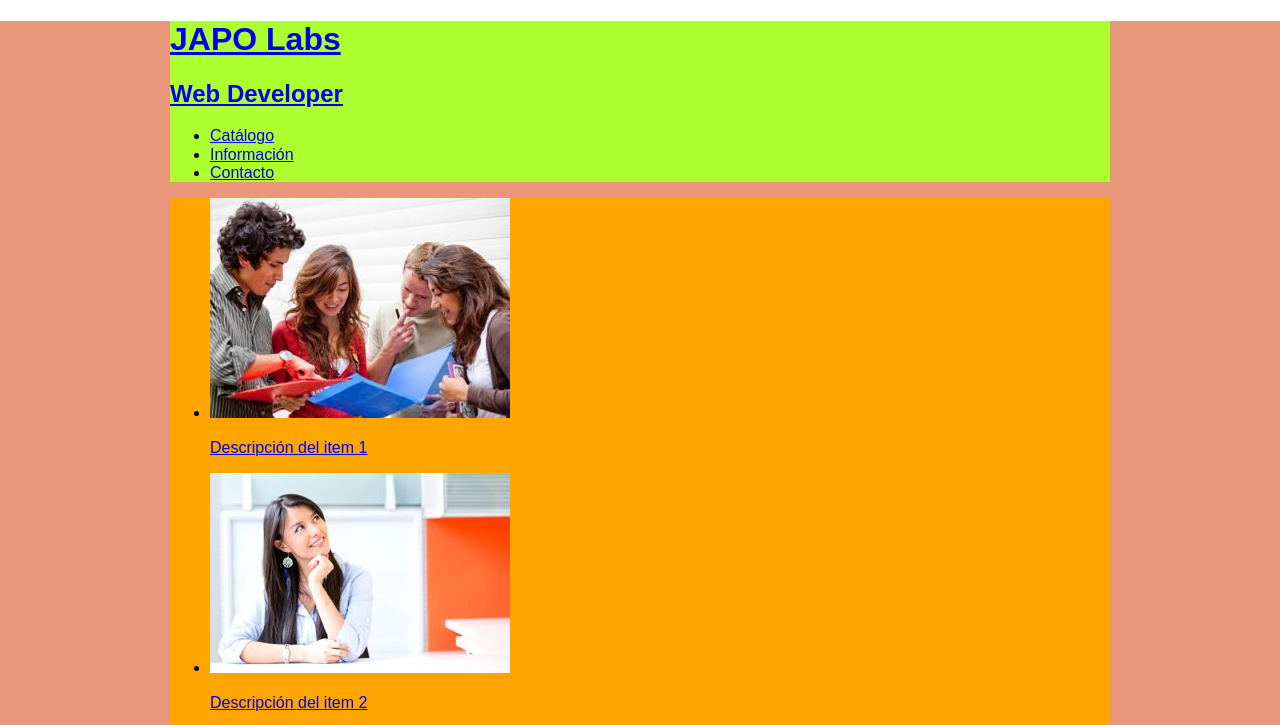
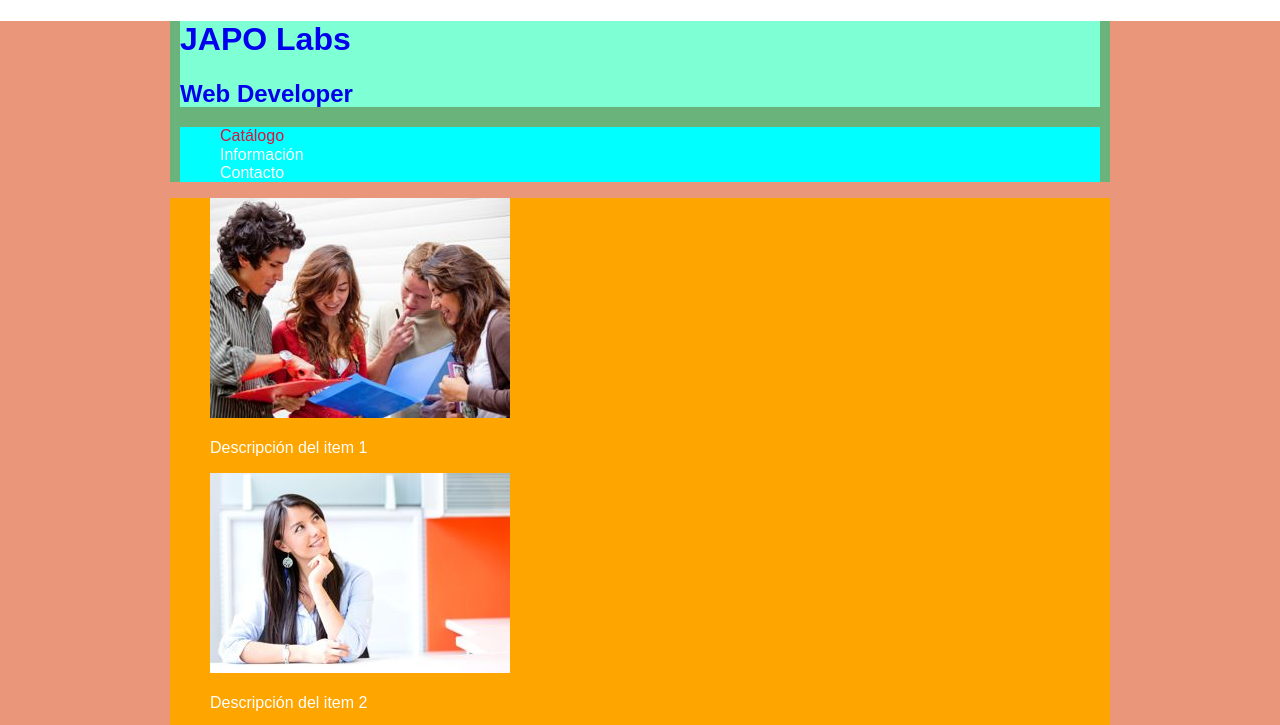
Before and after one commit to joanpaon/webproject1617, a plain HTML site: page index.html in a window 1280 px wide. Shown: the top 725 px of the page. Drawn offline with Linux system fonts and the light colour scheme.

Commit message:
Stilying links and list items.
In addition some background color tracking selected to header components

```diff
--- a/css/app.css
+++ b/css/app.css
@@ -3,8 +3,8 @@
   padding: 0 10px;
 }
 
-header {
-  background-color: greenyellow;
+#container > header {
+  background-color: #6ab47b;
   max-width: 940px;
   margin: 0 auto;
 }
@@ -15,8 +15,42 @@ main {
   margin: 0 auto;
 }
 
-footer {
+#container > footer {
   background-color: dodgerblue;
   max-width: 940px;
   margin: 0 auto;
 }
+
+a {
+  text-decoration: none;
+}
+
+ul {
+  list-style: none;
+}
+
+
+/***************************************
+  #container > header
+****************************************/
+
+#container > header > a {
+  margin: 10px;
+  display: block;
+  background-color: aquamarine;
+}
+
+#container > header > nav {
+  margin: 10px;
+  background-color: aqua;
+}
+
+nav a,
+nav a:visited {
+  color: #fff;
+}
+
+nav a.selected,
+nav a:hover {
+  color: crimson;
+}
--- a/index.html
+++ b/index.html
@@ -39,7 +39,7 @@
       <!-- Menú -->
       <nav>
         <ul>
-          <li><a href="#">Catálogo</a></li>
+          <li><a href="#" class="selected">Catálogo</a></li>
           <li><a href="#">Información</a></li>
           <li><a href="#">Contacto</a></li>
         </ul>
```
